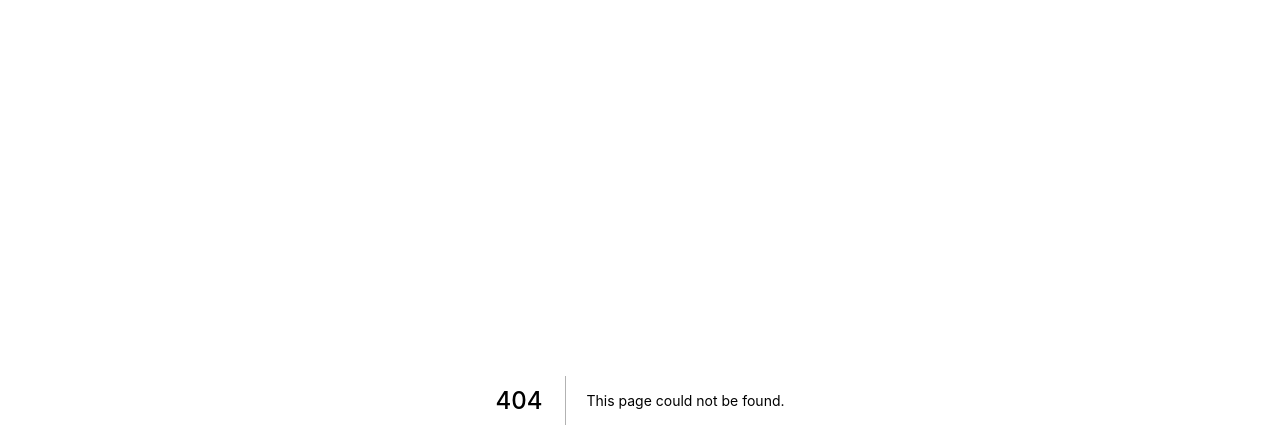
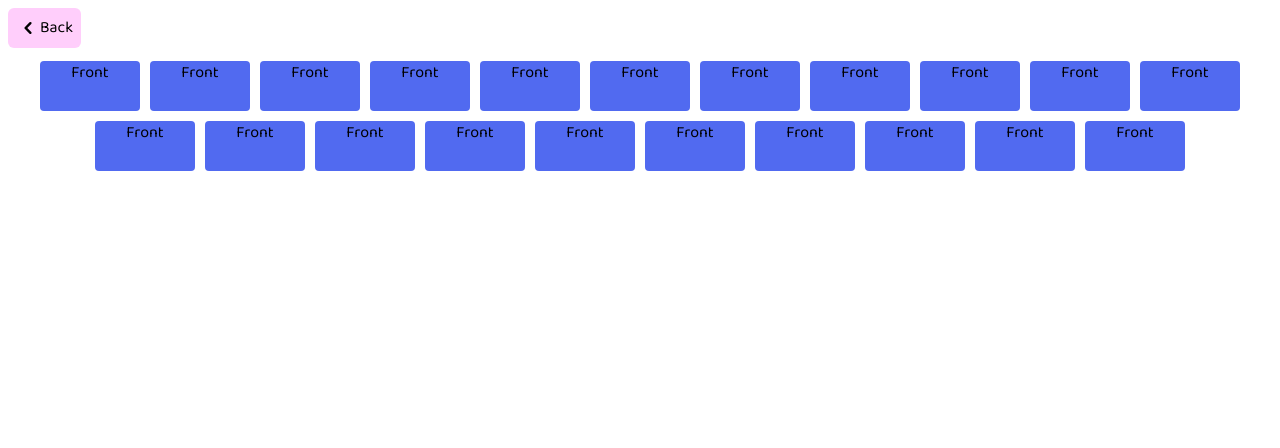
Before and after one commit to ArexSpeed/multiwords, a Next.js app: page /games/memo/play in a window 1280 px wide. Before the commit this address had no page. Shown: the top 448 px of the page. Built offline with nearby package versions, Linux system fonts and the light colour scheme.

Commit message:
playmemo ui

```diff
--- /dev/null
+++ b/components/FlipCard/Card.css
@@ -0,0 +1,27 @@
+.card {
+  width: 50px;
+  height: 20px;
+  border-radius: 4px;
+  transition: 0.3s;
+  transform-style: preserve-3d;
+  position: relative;
+  cursor: pointer;
+}
+.card-face {
+  backface-visibility: hidden;
+  position: absolute;
+  width: 100%;
+  height: 100%;
+}
+.card-back-face {
+  transform: rotateY(180deg);
+}
+
+.is-flipped {
+  transform: rotateY(180deg);
+}
+
+.is-inactive {
+  visibility: hidden;
+  opacity: 0;
+}
--- /dev/null
+++ b/components/FlipCard/index.tsx
@@ -0,0 +1,17 @@
+import React from 'react';
+
+const FlipCard = ({ onClick, card, index, isInactive, isFlipped, isDisabled }) => {
+  const handleClick = () => {
+    !isFlipped && !isDisabled && onClick(index);
+  };
+  return (
+    <button
+      className={`card w-16 h-10 bg-secondary ${isFlipped && 'is-flipped'}`}
+      onClick={handleClick}>
+      <div className="card-face card-font-face">Front</div>
+      <div className="card-face card-back-face">Back</div>
+    </button>
+  );
+};
+
+export default FlipCard;
--- a/components/Icons/index.tsx
+++ /dev/null
@@ -1,29 +0,0 @@
-import School from '@material-ui/icons/School';
-import ImportContacts from '@material-ui/icons/ImportContacts';
-
-export const SchoolIcon = () => <School />;
-export const ImportContactsIcon = () => <ImportContacts />;
-export const LearnIcon = () => (
-  <svg
-    xmlns="http://www.w3.org/2000/svg"
-    height="24px"
-    viewBox="0 0 24 24"
-    width="24px"
-    fill="#000000">
-    <path d="M0 0h24v24H0V0z" fill="none" />
-    <path d="M12 3L1 9l4 2.18v6L12 21l7-3.82v-6l2-1.09V17h2V9L12 3zm6.82 6L12 12.72 5.18 9 12 5.28 18.82 9zM17 15.99l-5 2.73-5-2.73v-3.72L12 15l5-2.73v3.72z" />
-  </svg>
-);
-export const ChevronDown = () => (
-  <svg
-    className="w-6 h-6"
-    fill="currentColor"
-    viewBox="0 0 20 20"
-    xmlns="http://www.w3.org/2000/svg">
-    <path
-      fillRule="evenodd"
-      d="M5.293 7.293a1 1 0 011.414 0L10 10.586l3.293-3.293a1 1 0 111.414 1.414l-4 4a1 1 0 01-1.414 0l-4-4a1 1 0 010-1.414z"
-      clipRule="evenodd"
-    />
-  </svg>
-);
--- /dev/null
+++ b/pages/games/memo/play.tsx
@@ -0,0 +1,127 @@
+import React, { useState, useEffect, useRef } from 'react';
+import Link from 'next/link';
+import MetaHead from 'components/MetaHead';
+import Search from 'components/Search';
+import { useAppSelector } from 'redux/hooks';
+import { selectMemoState } from 'redux/slices/gamesSlice';
+import FlipCard from 'components/FlipCard';
+import { words } from 'data';
+
+type Word = {
+  id: string;
+  pol: string;
+  eng: string;
+}
+
+const MemoPlay = () => {
+  const memoState = useAppSelector(selectMemoState);
+  const [cards, setCards] = useState<Word[]>([]);
+  const [openCards, setOpenCards] = useState([]);
+  const [clearedCards, setClearedCards] = useState({});
+  const [shouldDisableAllCards, setShouldDisableAllCards] = useState(false);
+  const timeout = useRef(null);
+
+  useEffect(() => {
+    words
+      .filter((word) => word.cat === 'Numbers')
+      .map((word) => {
+        setCards((prev) => [...prev, { id: word.id, pol: word.pol, eng: word.eng }]);
+      });
+      console.log(cards, 'cards');
+  }, []);
+
+  const disable = () => {
+    setShouldDisableAllCards(true);
+  };
+  const enable = () => {
+    setShouldDisableAllCards(false);
+  };
+
+
+  // const evaluate = () => {
+  //   const [first, second] = openCards;
+  //   enable();
+  //   if (cards[first].type === cards[second].type) {
+  //     setClearedCards((prev) => ({ ...prev, [cards[first].type]: true }));
+  //     setOpenCards([]);
+  //     return;
+  //   }
+  //   // This is to flip the cards back after 500ms duration
+  //   timeout.current = setTimeout(() => {
+  //     setOpenCards([]);
+  //   }, 500);
+  // };
+  const handleCardClick = (index) => {
+    if (openCards.length === 1) {
+      setOpenCards((prev) => [...prev, index]);
+      disable();
+    } else {
+      clearTimeout(timeout.current);
+      setOpenCards([index]);
+    }
+  };
+
+  useEffect(() => {
+    let timeout = null;
+    if (openCards.length === 2) {
+      timeout = setTimeout(evaluate, 300);
+    }
+    return () => {
+      clearTimeout(timeout);
+    };
+  }, [openCards]);
+
+  const checkIsFlipped = (index) => {
+    return openCards.includes(index);
+  };
+
+  const checkIsInactive = (card) => {
+    return Boolean(clearedCards[card.type]);
+  };
+
+  const handleRestart = () => {
+    setClearedCards({});
+    setOpenCards([]);
+    setShouldDisableAllCards(false);
+    // set a shuffled deck of cards
+  };
+
+  return (
+    <div className="w-screen h-auto min-h-screen flex flex-col relative font-baloo dark:bg-gray-700 dark:text-gray-100">
+      <MetaHead />
+      <main className="w-full max-h-screen">
+        <Link href="/games/memo" passHref>
+          <button className="flex flex-row p-2 m-2 bg-primaryLight rounded-md dark:bg-primaryDark">
+            <svg
+              className="w-6 h-6"
+              fill="currentColor"
+              viewBox="0 0 20 20"
+              xmlns="http://www.w3.org/2000/svg">
+              <path
+                fillRule="evenodd"
+                d="M12.707 5.293a1 1 0 010 1.414L9.414 10l3.293 3.293a1 1 0 01-1.414 1.414l-4-4a1 1 0 010-1.414l4-4a1 1 0 011.414 0z"
+                clipRule="evenodd"
+              />
+            </svg>
+            <span>Back</span>
+          </button>
+        </Link>
+        <section className="flex flex-wrap justify-center items-center w-full">
+          {cards.map((card, index) => (
+            <FlipCard
+              key={index}
+              card={card}
+              index={index}
+              isDisabled={shouldDisableAllCards}
+              isInactive={checkIsInactive(card)}
+              isFlipped={checkIsFlipped(index)}
+              onClick={handleCardClick}
+            />
+          ))}
+        </section>
+      </main>
+    </div>
+  );
+};
+
+export default MemoPlay;
--- a/pages/settings.tsx
+++ b/pages/settings.tsx
@@ -15,7 +15,8 @@ import {
   changeDicoLanguages
 } from 'redux/slices/settingsSlice';
 //icon
-import { SchoolIcon, ImportContactsIcon, ChevronDown } from 'components/Icons';
+import SchoolIcon from '@material-ui/icons/School';
+import ImportContactsIcon from '@material-ui/icons/ImportContacts';
 
 const SettingsPage = () => {
   const userLanguage = useAppSelector(UserLanguage);
@@ -87,7 +88,17 @@ const SettingsPage = () => {
                   className="flex flex-row justify-center items-center"
                   onClick={() => setOpenBox(!openBox)}>
                   <Flag flag={userLanguage.short} />
-                  <ChevronDown />
+                  <svg
+                    className="w-6 h-6"
+                    fill="currentColor"
+                    viewBox="0 0 20 20"
+                    xmlns="http://www.w3.org/2000/svg">
+                    <path
+                      fillRule="evenodd"
+                      d="M5.293 7.293a1 1 0 011.414 0L10 10.586l3.293-3.293a1 1 0 111.414 1.414l-4 4a1 1 0 01-1.414 0l-4-4a1 1 0 010-1.414z"
+                      clipRule="evenodd"
+                    />
+                  </svg>
                 </button>
                 {openBox && (
                   <div className="absolute z-10 flex flex-col max-h-60 bg-secondaryLight rounded-sm p-2 overflow-y-auto dark:bg-secondary">
--- a/styles/globals.css
+++ b/styles/globals.css
@@ -18,3 +18,35 @@ a {
 * {
   box-sizing: border-box;
 }
+
+.card {
+  width: 100px;
+  height: 50px;
+  border-radius: 4px;
+  transition: 0.3s;
+  transform-style: preserve-3d;
+  position: relative;
+  cursor: pointer;
+  display: flex;
+  justify-content: center;
+  align-items: center;
+  margin: 5px;
+}
+.card-face {
+  backface-visibility: hidden;
+  position: absolute;
+  width: 100%;
+  height: 100%;
+}
+.card-back-face {
+  transform: rotateY(180deg);
+}
+
+.is-flipped {
+  transform: rotateY(180deg);
+}
+
+.is-inactive {
+  visibility: hidden;
+  opacity: 0;
+}
```
